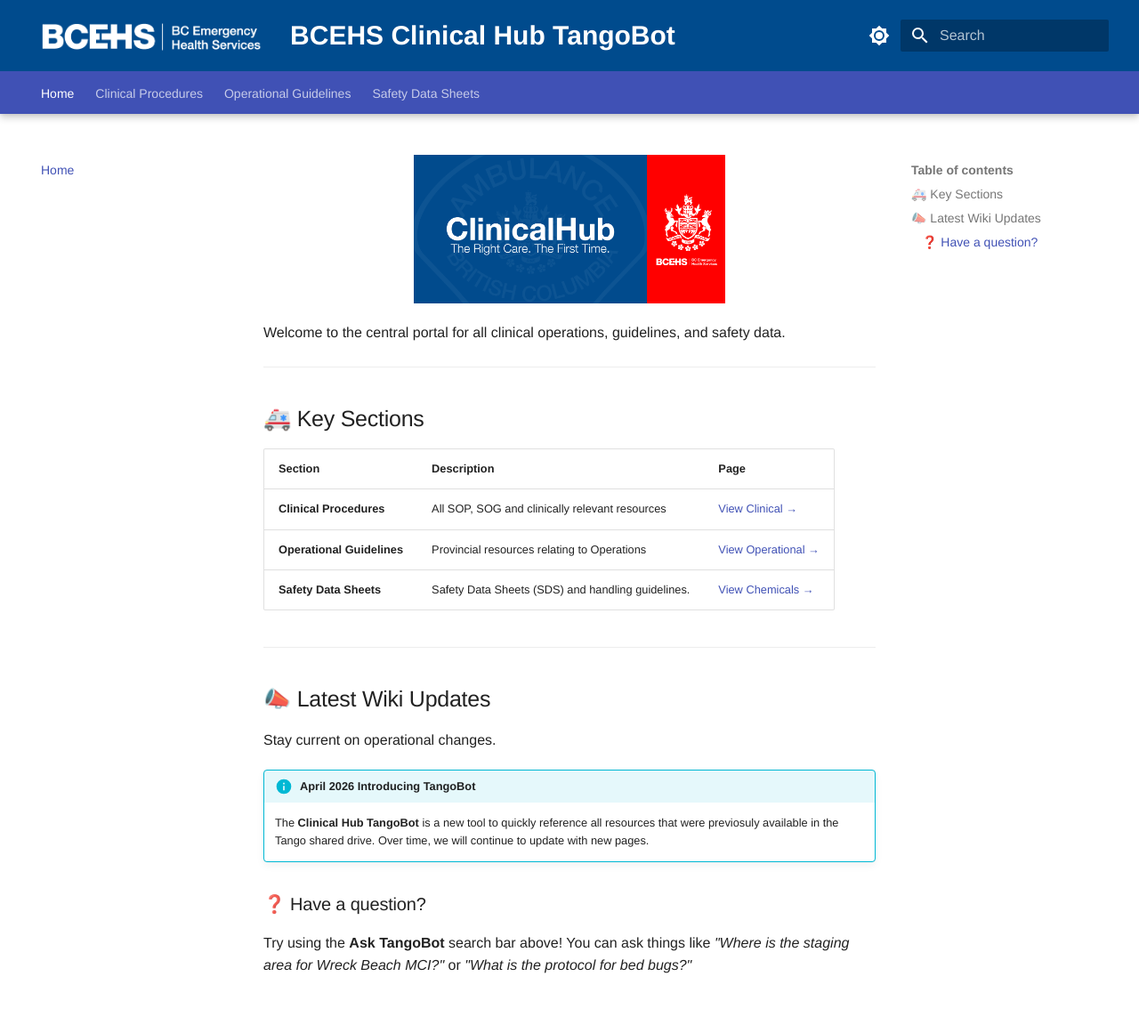
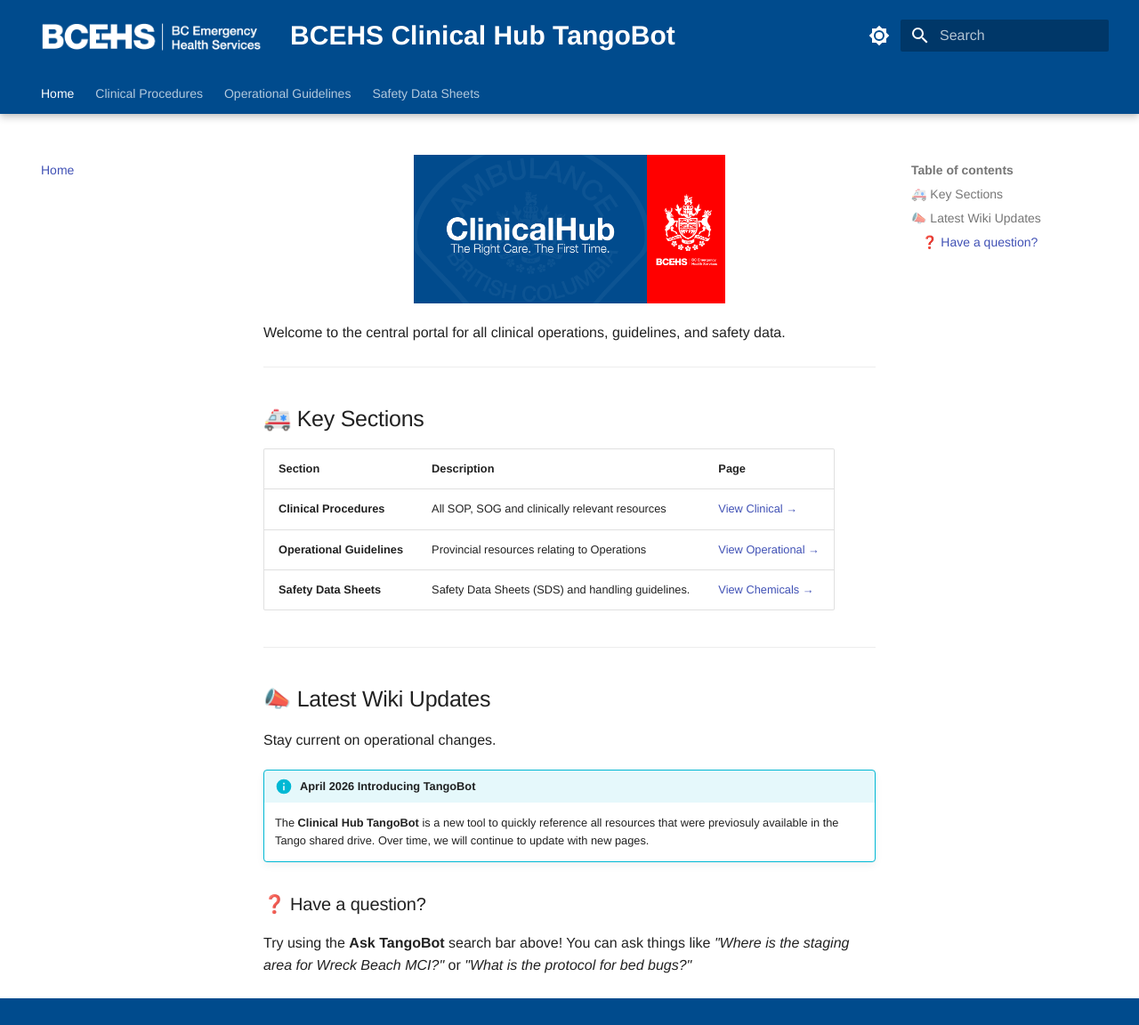
Before and after one commit to bcehsclinicalhub/TangoBot, an MkDocs documentation site: the page built from docs/index.md, in a window 1280 px wide and 1152 px high. Shown: the whole window at 89% size. Built offline with MkDocs 1.6.1 and Material for MkDocs 9.7.7, drawn with Linux system fonts in a browser that asks for light colours.

Commit message:
UI: Synced header/tabs blue and restored footer bar

```diff
--- a/docs/stylesheets/extra.css
+++ b/docs/stylesheets/extra.css
@@ -4,9 +4,10 @@
     font-weight: 300;
 }
 
-/* --- 2. HEADER: BLUE BACKGROUND & CENTERED TITLE --- */
-.md-header {
-    background-color: #004B8D !important;
+/* --- 2. HEADER & TABS: MATCHING BCEHS BLUE --- */
+.md-header,
+.md-tabs {
+    background-color: #004B8D !important; /* Force both bars to match */
 }
 
 .md-header__title {
@@ -14,45 +15,48 @@
     text-align: center;
     font-size: 1.5rem;
     font-weight: 500;
-    margin-left: -48px; /* Counter-balance the logo */
+    margin-left: -48px;
 }
 
-/* Fixes the header logo visibility */
+/* Header logo color fix */
 .md-header__button.md-logo img {
     filter: brightness(0) invert(1);
     height: 2.8rem !important;
 }
 
-/* --- 3. LANDING PAGE: HUB LOGO & CLEANUP --- */
+/* --- 3. LANDING PAGE --- */
 .hero-logo {
     width: 350px;
     max-width: 90%;
     display: block;
-    margin: -20px auto 20px auto; /* Pulls it closer to the blue header */
+    margin: -20px auto 20px auto;
 }
 
-/* Hide the 'Home' breadcrumbs and body title */
 .md-breadcrumb, .md-content h1:first-child {
     display: none;
 }
 
-/* --- 4. FOOTER: BLUE BAR & COPYRIGHT --- */
-.md-footer, .md-footer-meta {
+/* --- 4. FOOTER: BLUE BAR RESTORED --- */
+.md-footer {
+    background-color: #004B8D !important;
+    display: block !important; /* Ensure it isn't hidden */
+}
+
+.md-footer-meta {
     background-color: #004B8D !important;
     border-top: none;
 }
 
-/* Hide the "Made with MkDocs" branding */
-.md-copyright, .md-footer-meta__inner {
+/* Hide only the 'Made with MkDocs' text, not the bar itself */
+.md-copyright {
     display: none;
 }
 
-/* If you want to show a custom copyright notice later */
-.custom-footer-text {
-    color: white;
-    font-size: 0.8rem;
-    text-align: center;
-    width: 100%;
-    padding: 10px;
-    opacity: 0.8;
+/* Show our custom copyright text if added to yml */
+.md-footer-meta__inner {
+    display: flex;
+    justify-content: center;
+    color: rgba(255, 255, 255, 0.7);
+    font-size: 0.75rem;
+    padding: 15px 0;
 }
```
